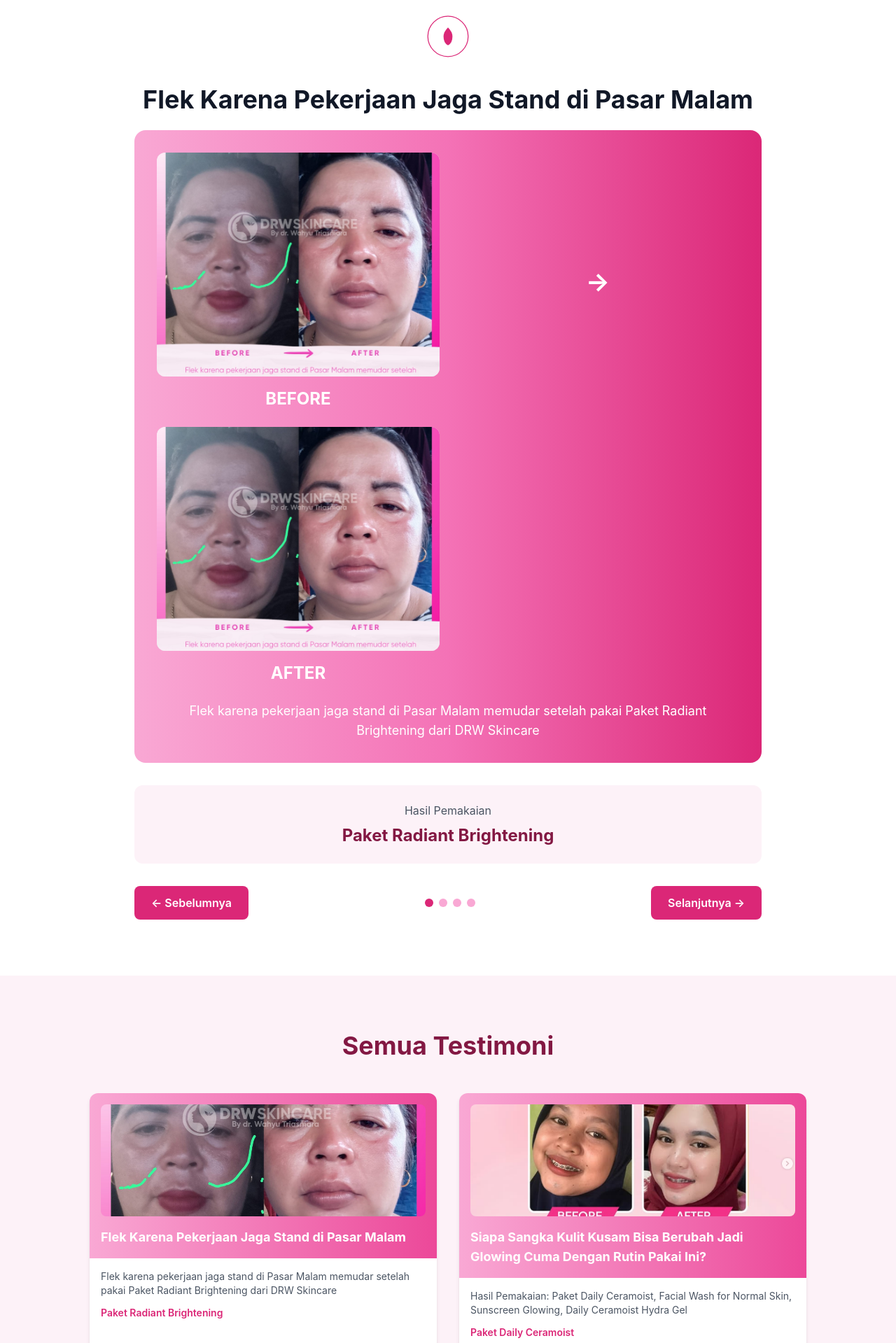
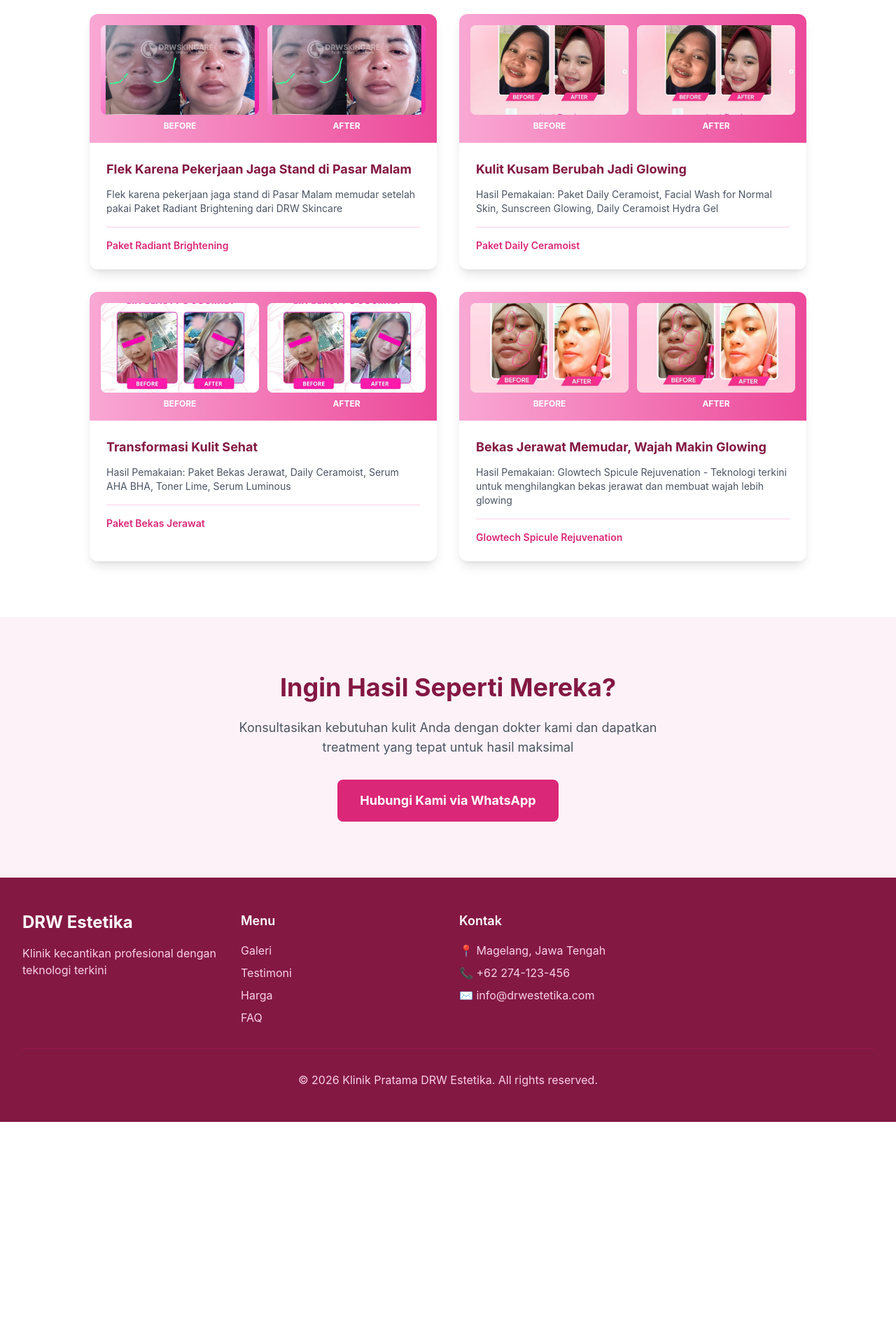
Before and after one commit to multimediadrw/KlinikPratamadrwestetika, a Next.js app: page /testimoni in a window 1280 px wide. Shown: the part 420-2339 px from the top of the page at 70% size. After the commit the page ends 2023 px from the top, so only its background shows below. Built offline with nearby package versions, Linux system fonts and the light colour scheme.

Commit message:
Update gallery facility names and simplify testimoni page layout

```diff
--- a/app/testimoni/page.tsx
+++ b/app/testimoni/page.tsx
@@ -1,11 +1,6 @@
-'use client';
-
 import Image from 'next/image';
-import { useState } from 'react';
 
 export default function TestimoniPage() {
-  const [currentIndex, setCurrentIndex] = useState(0);
-
   const testimonials = [
     {
       id: 1,
@@ -17,7 +12,7 @@
     },
     {
       id: 2,
-      title: 'Siapa Sangka Kulit Kusam Bisa Berubah Jadi Glowing Cuma Dengan Rutin Pakai Ini?',
+      title: 'Kulit Kusam Berubah Jadi Glowing',
       description: 'Hasil Pemakaian: Paket Daily Ceramoist, Facial Wash for Normal Skin, Sunscreen Glowing, Daily Ceramoist Hydra Gel',
       treatment: 'Paket Daily Ceramoist',
       beforeImage: '/Screenshot2026-01-30144343.png',
@@ -25,7 +20,7 @@
     },
     {
       id: 3,
-      title: "Lia Beauty's Journey",
+      title: 'Transformasi Kulit Sehat',
       description: 'Hasil Pemakaian: Paket Bekas Jerawat, Daily Ceramoist, Serum AHA BHA, Toner Lime, Serum Luminous',
       treatment: 'Paket Bekas Jerawat',
       beforeImage: '/Screenshot2026-01-30144226.png',
@@ -33,23 +28,13 @@
     },
     {
       id: 4,
-      title: 'Bekas Jerawat Memudar, Wajah Jadi Makin Glowing!',
+      title: 'Bekas Jerawat Memudar, Wajah Makin Glowing',
       description: 'Hasil Pemakaian: Glowtech Spicule Rejuvenation - Teknologi terkini untuk menghilangkan bekas jerawat dan membuat wajah lebih glowing',
       treatment: 'Glowtech Spicule Rejuvenation',
       beforeImage: '/Screenshot2026-01-30144125.png',
       afterImage: '/Screenshot2026-01-30144125.png',
     },
   ];
-
-  const current = testimonials[currentIndex];
-
-  const handleNext = () => {
-    setCurrentIndex((prev) => (prev + 1) % testimonials.length);
-  };
-
-  const handlePrev = () => {
-    setCurrentIndex((prev) => (prev - 1 + testimonials.length) % testimonials.length);
-  };
 
   return (
     <main className="min-h-screen bg-gradient-to-b from-pink-50 to-white">
@@ -63,131 +48,53 @@
         </div>
       </section>
 
-      {/* Main Testimonial Carousel */}
+      {/* Testimonials Grid */}
       <section className="py-20 bg-white">
         <div className="container mx-auto px-4">
-          <div className="max-w-4xl mx-auto">
-            {/* Logo */}
-            <div className="text-center mb-8">
-              <div className="inline-block">
-                <svg className="w-16 h-16 text-pink-600" viewBox="0 0 100 100" fill="currentColor">
-                  <circle cx="50" cy="50" r="45" fill="none" stroke="currentColor" strokeWidth="2" />
-                  <path d="M 50 30 Q 60 40 60 50 Q 60 65 50 70 Q 40 65 40 50 Q 40 40 50 30" fill="currentColor" />
-                </svg>
-              </div>
-            </div>
-
-            {/* Title */}
-            <h2 className="text-3xl md:text-4xl font-bold text-center text-gray-900 mb-6">
-              {current.title}
-            </h2>
-
+          <div className="grid md:grid-cols-2 gap-8 max-w-5xl mx-auto">
+            {testimonials.map((testimonial) => (
+              <div
+                key={testimonial.id}
+                className="bg-white rounded-xl overflow-hidden shadow-lg hover:shadow-xl transition-all duration-300"
+              >
                 {/* Before & After Images */}
-            <div className="bg-gradient-to-r from-pink-300 via-pink-400 to-pink-600 rounded-2xl p-8 mb-8">
-              <div className="grid md:grid-cols-2 gap-6 mb-6">
+                <div className="bg-gradient-to-r from-pink-300 to-pink-500 p-4">
+                  <div className="grid grid-cols-2 gap-3">
                     {/* Before */}
                     <div className="text-center">
-                  <div className="relative h-64 md:h-80 mb-4 rounded-xl overflow-hidden bg-gray-200">
+                      <div className="relative h-32 mb-2 rounded-lg overflow-hidden bg-gray-200">
                         <Image
-                      src={current.beforeImage}
+                          src={testimonial.beforeImage}
                           alt="Before"
                           fill
                           className="object-cover"
                         />
                       </div>
-                  <h3 className="text-white text-2xl font-bold">BEFORE</h3>
-                </div>
-
-                {/* Arrow */}
-                <div className="flex items-center justify-center">
-                  <div className="text-white text-4xl font-bold">→</div>
+                      <p className="text-white text-xs font-bold">BEFORE</p>
                     </div>
 
                     {/* After */}
                     <div className="text-center">
-                  <div className="relative h-64 md:h-80 mb-4 rounded-xl overflow-hidden bg-gray-200">
+                      <div className="relative h-32 mb-2 rounded-lg overflow-hidden bg-gray-200">
                         <Image
-                      src={current.afterImage}
+                          src={testimonial.afterImage}
                           alt="After"
                           fill
                           className="object-cover"
                         />
                       </div>
-                  <h3 className="text-white text-2xl font-bold">AFTER</h3>
+                      <p className="text-white text-xs font-bold">AFTER</p>
+                    </div>
                   </div>
                 </div>
 
-              {/* Description */}
-              <p className="text-white text-center text-lg">
-                {current.description}
-              </p>
+                {/* Content */}
+                <div className="p-6">
+                  <h3 className="text-lg font-bold text-pink-900 mb-3">{testimonial.title}</h3>
+                  <p className="text-gray-600 text-sm mb-4">{testimonial.description}</p>
+                  <div className="pt-4 border-t border-pink-200">
+                    <p className="text-pink-600 font-semibold text-sm">{testimonial.treatment}</p>
                   </div>
-
-            {/* Treatment Info */}
-            <div className="bg-pink-50 rounded-xl p-6 mb-8 text-center">
-              <p className="text-gray-600 mb-2">Hasil Pemakaian</p>
-              <h3 className="text-2xl font-bold text-pink-900">{current.treatment}</h3>
-            </div>
-
-            {/* Navigation */}
-            <div className="flex justify-between items-center">
-              <button
-                onClick={handlePrev}
-                className="bg-pink-600 hover:bg-pink-700 text-white px-6 py-3 rounded-lg font-semibold transition-colors"
-              >
-                ← Sebelumnya
-              </button>
-
-              {/* Dots */}
-              <div className="flex gap-2">
-                {testimonials.map((_, idx) => (
-                  <button
-                    key={idx}
-                    onClick={() => setCurrentIndex(idx)}
-                    className={`w-3 h-3 rounded-full transition-colors ${
-                      idx === currentIndex ? 'bg-pink-600' : 'bg-pink-300'
-                    }`}
-                  />
-                ))}
-              </div>
-
-              <button
-                onClick={handleNext}
-                className="bg-pink-600 hover:bg-pink-700 text-white px-6 py-3 rounded-lg font-semibold transition-colors"
-              >
-                Selanjutnya →
-              </button>
-            </div>
-          </div>
-        </div>
-      </section>
-
-      {/* All Testimonials Grid */}
-      <section className="py-20 bg-pink-50">
-        <div className="container mx-auto px-4">
-          <h2 className="text-4xl font-bold text-center text-pink-900 mb-12">Semua Testimoni</h2>
-
-          <div className="grid md:grid-cols-2 gap-8 max-w-5xl mx-auto">
-            {testimonials.map((testimonial, idx) => (
-              <div
-                key={testimonial.id}
-                onClick={() => setCurrentIndex(idx)}
-                className="bg-white rounded-xl overflow-hidden shadow-md hover:shadow-xl transition-all cursor-pointer transform hover:-translate-y-2"
-              >
-                <div className="bg-gradient-to-r from-pink-300 to-pink-500 p-4">
-                  <div className="relative h-40 mb-4 rounded-lg overflow-hidden">
-                    <Image
-                      src={testimonial.beforeImage}
-                      alt={testimonial.title}
-                      fill
-                      className="object-cover"
-                    />
-                  </div>
-                  <h3 className="text-white font-bold text-lg">{testimonial.title}</h3>
-                </div>
-                <div className="p-4">
-                  <p className="text-gray-600 text-sm mb-3">{testimonial.description}</p>
-                  <p className="text-pink-600 font-semibold text-sm">{testimonial.treatment}</p>
                 </div>
               </div>
             ))}
@@ -196,7 +103,7 @@
       </section>
 
       {/* CTA Section */}
-      <section className="py-20 bg-white">
+      <section className="py-20 bg-pink-50">
         <div className="container mx-auto px-4 text-center">
           <h2 className="text-4xl font-bold text-pink-900 mb-6">Ingin Hasil Seperti Mereka?</h2>
           <p className="text-gray-600 text-lg mb-8 max-w-2xl mx-auto">
```
Also changed, not shown: app/galeri/page.tsx (+9 -47 lines). Lines whose indentation alone changed are shown as unchanged.
